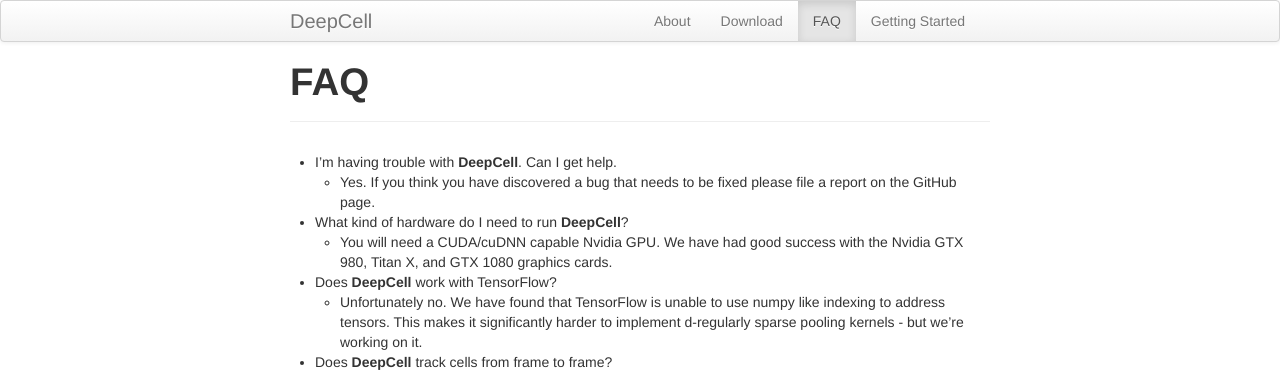
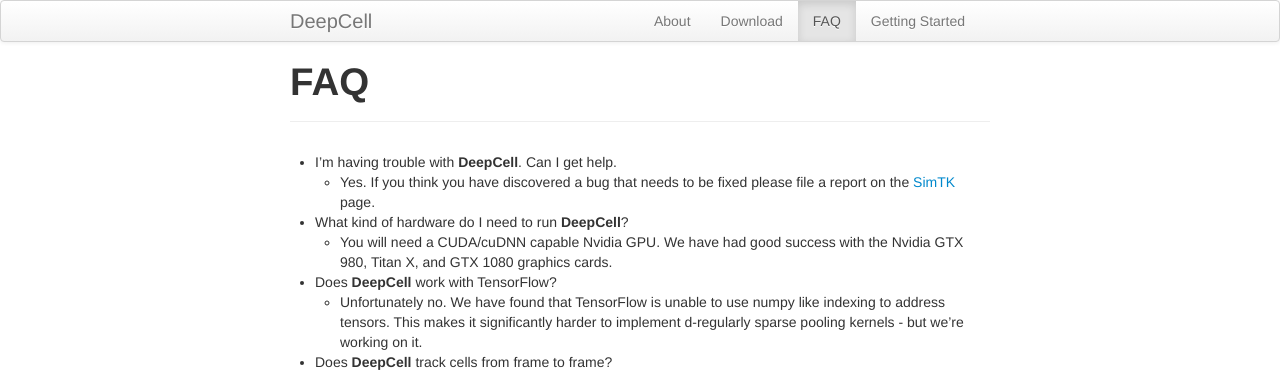
Before and after one commit to vanvalen/deepcell.github.io, a Jekyll site: the page built from _pages/02-FAQ.md, in a window 1280 px wide. Shown: the top 372 px of the page. Built offline with Jekyll 4.4.1, drawn with Linux system fonts in a browser that asks for light colours.

Commit message:
Made small change

```diff
--- a/_pages/02-FAQ.md
+++ b/_pages/02-FAQ.md
@@ -8,7 +8,7 @@ group: navigation
 {% include JB/setup %}
 
 - I'm having trouble with __DeepCell__. Can I get help.
-	- Yes. If you think you have discovered a bug that needs to be fixed please file a report on the GitHub page.
+	- Yes. If you think you have discovered a bug that needs to be fixed please file a report on the [SimTK](http://simtk.org/projects/deepcell) page.
 
 - What kind of hardware do I need to run __DeepCell__?
 	- You will need a CUDA/cuDNN capable Nvidia GPU. We have had good success with the Nvidia GTX 980, Titan X, and GTX 1080 graphics cards.
```
